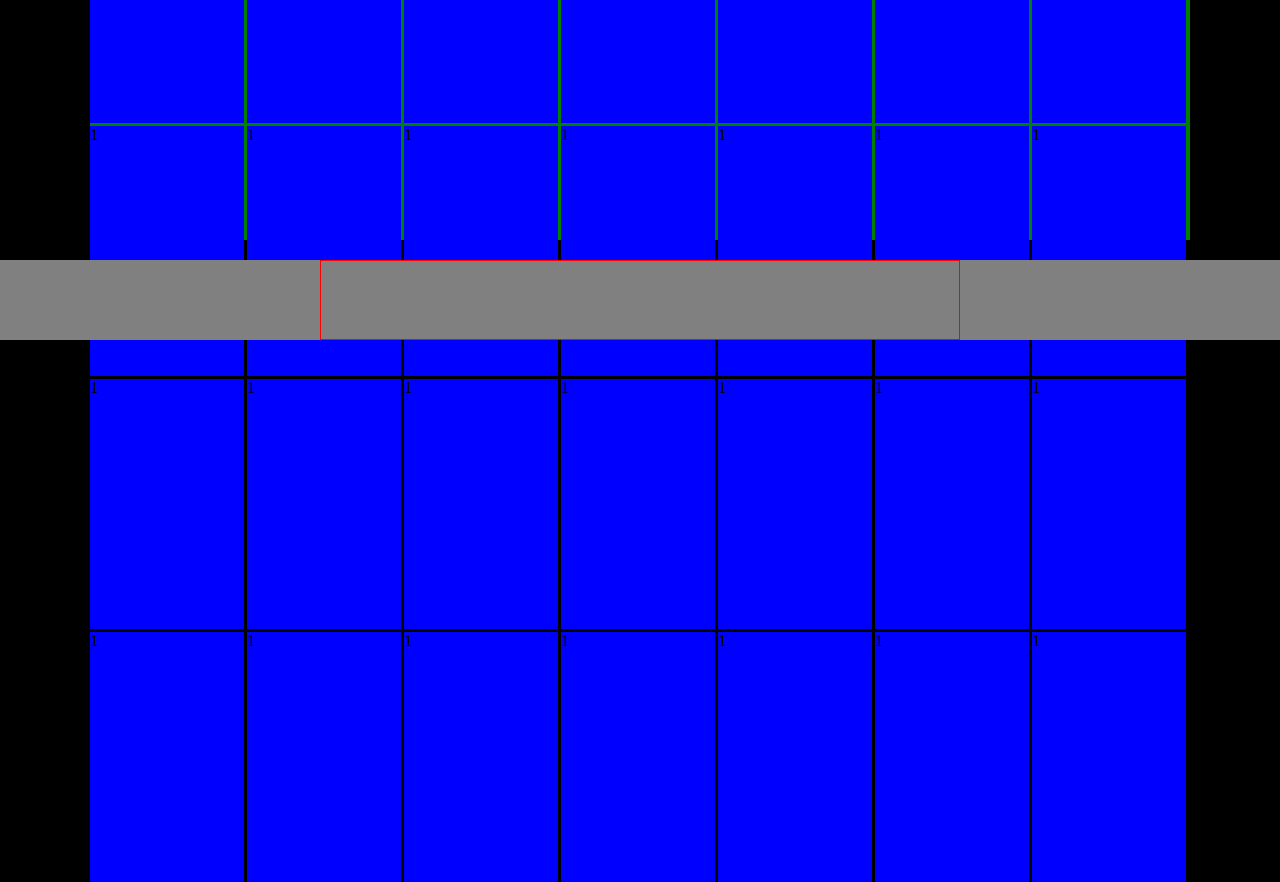
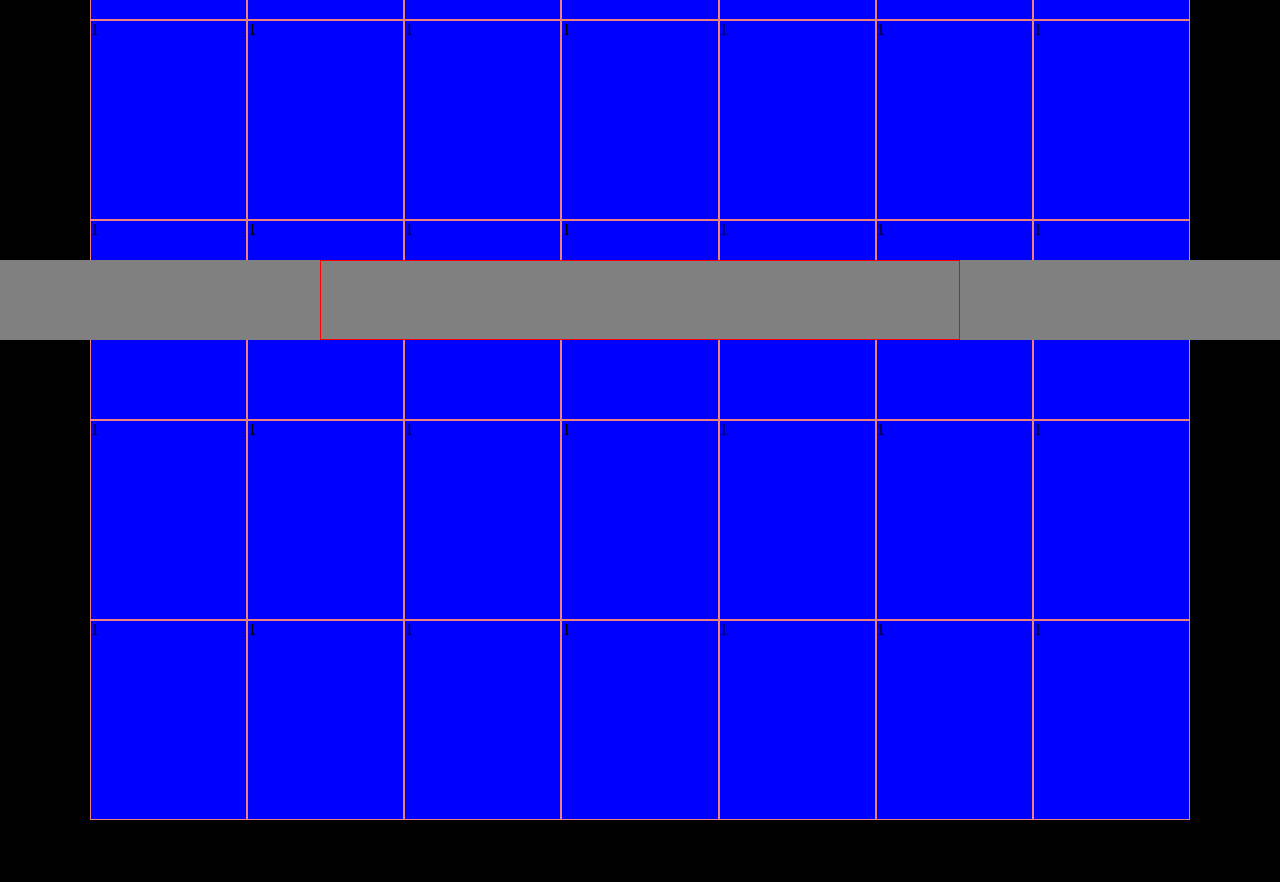
Before and after one commit to gianluigi7/html-css-zoom, a plain HTML site: page index.html in a window 1280 px wide. Shown: the part 460-1342 px from the top of the page. After the commit the page ends 1280 px from the top, so only its background shows below. Drawn offline with Linux system fonts and the light colour scheme.

Commit message:
width fixed

```diff
--- a/css/style.css
+++ b/css/style.css
@@ -13,23 +13,22 @@ footer {
 }
 .container {
     width: calc(100vw - 180px) ;
-    height: calc(100vh - 180px);
     background-color: green;
     margin-top: 80px;
 }
 .row-c{
     display: flex;
     flex-wrap: wrap;
-    gap: 3px;
 }
 .row {
     display: flex;
     flex-wrap: wrap;}
 
 .col1007{
-    width: 14%;
-    height: 250px;
+    width:calc(100% / 7);
+    height: 200px;
     background-color: blue;
+    border: 1px solid lightcoral;
 }
 .col25 {
     width: calc(100% / 4);
--- a/index.html
+++ b/index.html
@@ -46,6 +46,14 @@
               <div class="col1007">1</div>
               <div class="col1007">1</div>
               <div class="col1007">1</div>
+              <div class="col1007">1</div>
+              <div class="col1007">1</div>
+              <div class="col1007">1</div>
+              <div class="col1007">1</div>
+              <div class="col1007">1</div>
+              <div class="col1007">1</div>
+              <div class="col1007">1</div>
+
 
 
 
```
